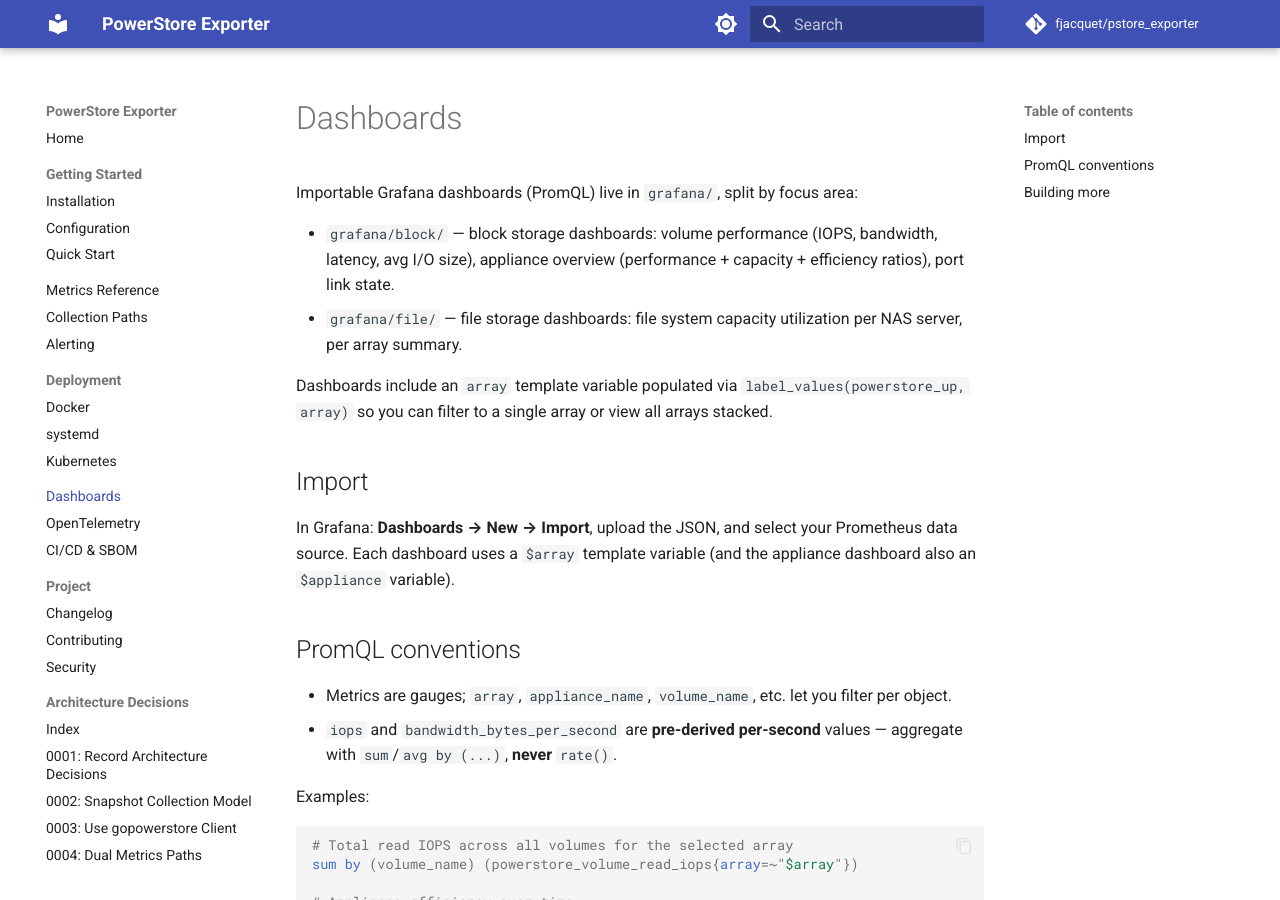
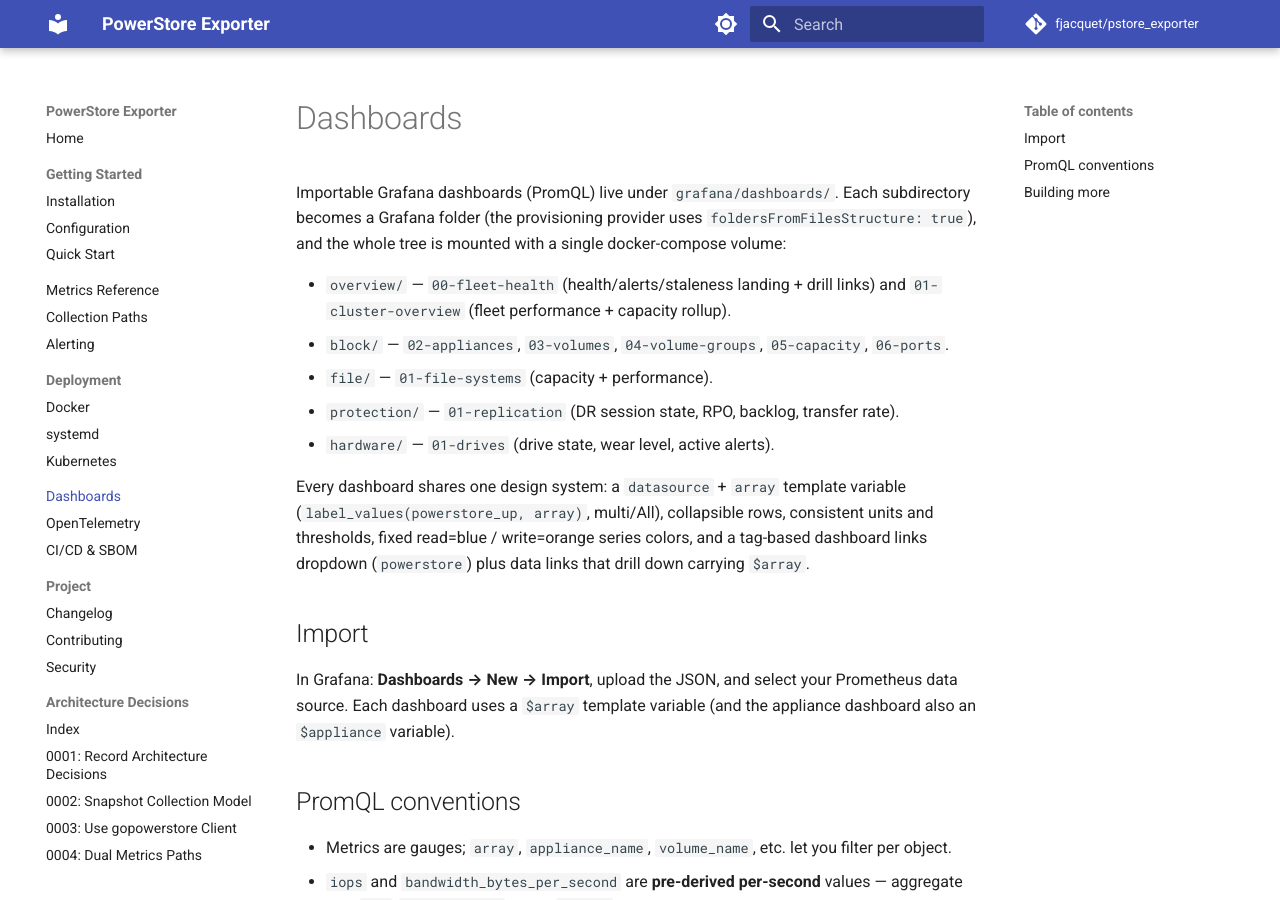
Before and after one commit to fjacquet/pstore_exporter, an MkDocs documentation site: the page built from docs/dashboards.md, in a window 1280 px wide and 900 px high. Built offline with MkDocs 1.6.1 and Material for MkDocs 9.7.7, drawn with Linux system fonts in a browser that asks for light colours; comment, search, counter and statistics services are not loaded.

Commit message:
feat(grafana): rework dashboards — taxonomy, design system, coverage
Restructure dashboards under grafana/dashboards/ into five Grafana folders
(overview, block, file, protection, hardware) mounted with a single compose
volume. Apply one shared design system across all 10 dashboards: standard
datasource+array template block (chained appliance/nas_server/state where
needed), collapsible row grouping, tag-based dashboard-links nav, consistent
units, a fixed threshold palette (capacity 70/85, latency 1000/3000us, wear
0.70/0.80, staleness 90/300s), and read=blue/write=orange series colors.

Fill metric-coverage gaps with new dashboards:
- overview/00-fleet-health: health-first landing/hub (up, staleness, alerts,
  unhealthy drives, ports-down) + perf/capacity glance.
- block/04-volume-groups, protection/01-replication, hardware/01-drives.
- file/01-file-systems gains a performance row (FS perf metrics).
- capacity now leads with the powerstore_cluster_* rollup, not appliance sums.

Refresh cluster-overview as the gold-standard reference. Update docs/dashboards.md,
add ADR-0014 recording the taxonomy + design-system decision.

Co-Authored-By: Claude Opus 4.8 (1M context) <noreply@anthropic.com>

```diff
--- a/docker-compose.ghcr.yml
+++ b/docker-compose.ghcr.yml
@@ -47,9 +47,9 @@ services:
     volumes:
       # Datasource + dashboard providers (auto-provisioned on startup).
       - ./grafana/provisioning:/etc/grafana/provisioning:ro
-      # Bundled dashboards; block/ and file/ become Grafana folders.
-      - ./grafana/block:/var/lib/grafana/dashboards/block:ro
-      - ./grafana/file:/var/lib/grafana/dashboards/file:ro
+      # Bundled dashboards; each subdirectory becomes a Grafana folder
+      # (overview/ block/ file/ protection/ hardware/).
+      - ./grafana/dashboards:/var/lib/grafana/dashboards:ro
     depends_on:
       - prometheus
     restart: unless-stopped
--- a/docker-compose.yml
+++ b/docker-compose.yml
@@ -43,9 +43,9 @@ services:
     volumes:
       # Datasource + dashboard providers (auto-provisioned on startup).
       - ./grafana/provisioning:/etc/grafana/provisioning:ro
-      # Bundled dashboards; block/ and file/ become Grafana folders.
-      - ./grafana/block:/var/lib/grafana/dashboards/block:ro
-      - ./grafana/file:/var/lib/grafana/dashboards/file:ro
+      # Bundled dashboards; each subdirectory becomes a Grafana folder
+      # (overview/ block/ file/ protection/ hardware/).
+      - ./grafana/dashboards:/var/lib/grafana/dashboards:ro
     depends_on:
       - prometheus
     restart: unless-stopped
--- a/docs/dashboards.md
+++ b/docs/dashboards.md
@@ -1,15 +1,22 @@
 # Dashboards
 
-Importable Grafana dashboards (PromQL) live in `grafana/`, split by focus area:
+Importable Grafana dashboards (PromQL) live under `grafana/dashboards/`. Each
+subdirectory becomes a Grafana folder (the provisioning provider uses
+`foldersFromFilesStructure: true`), and the whole tree is mounted with a single
+docker-compose volume:
 
-- `grafana/block/` — block storage dashboards: volume performance (IOPS, bandwidth,
-  latency, avg I/O size), appliance overview (performance + capacity + efficiency ratios),
-  port link state.
-- `grafana/file/` — file storage dashboards: file system capacity utilization per NAS
-  server, per array summary.
+- `overview/` — `00-fleet-health` (health/alerts/staleness landing + drill links) and
+  `01-cluster-overview` (fleet performance + capacity rollup).
+- `block/` — `02-appliances`, `03-volumes`, `04-volume-groups`, `05-capacity`,
+  `06-ports`.
+- `file/` — `01-file-systems` (capacity + performance).
+- `protection/` — `01-replication` (DR session state, RPO, backlog, transfer rate).
+- `hardware/` — `01-drives` (drive state, wear level, active alerts).
 
-Dashboards include an `array` template variable populated via `label_values(powerstore_up, array)`
-so you can filter to a single array or view all arrays stacked.
+Every dashboard shares one design system: a `datasource` + `array` template variable
+(`label_values(powerstore_up, array)`, multi/All), collapsible rows, consistent units
+and thresholds, fixed read=blue / write=orange series colors, and a tag-based dashboard
+links dropdown (`powerstore`) plus data links that drill down carrying `$array`.
 
 ## Import
 
```
Also changed, not shown: docs/adr/0014-grafana-dashboard-taxonomy.md (added, +63 -0 lines), docs/adr/README.md (+1 -0 lines), 16 other files.
